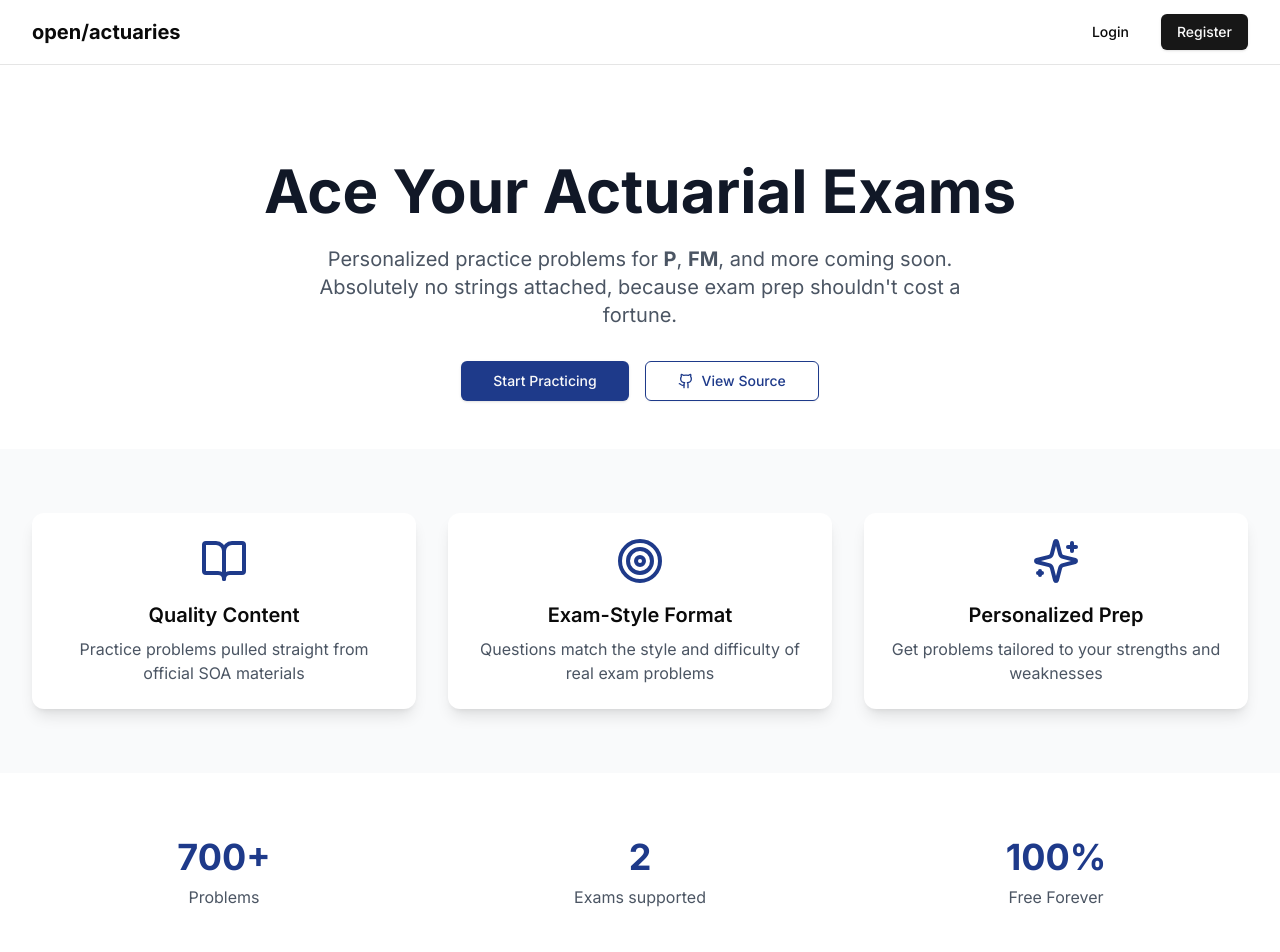
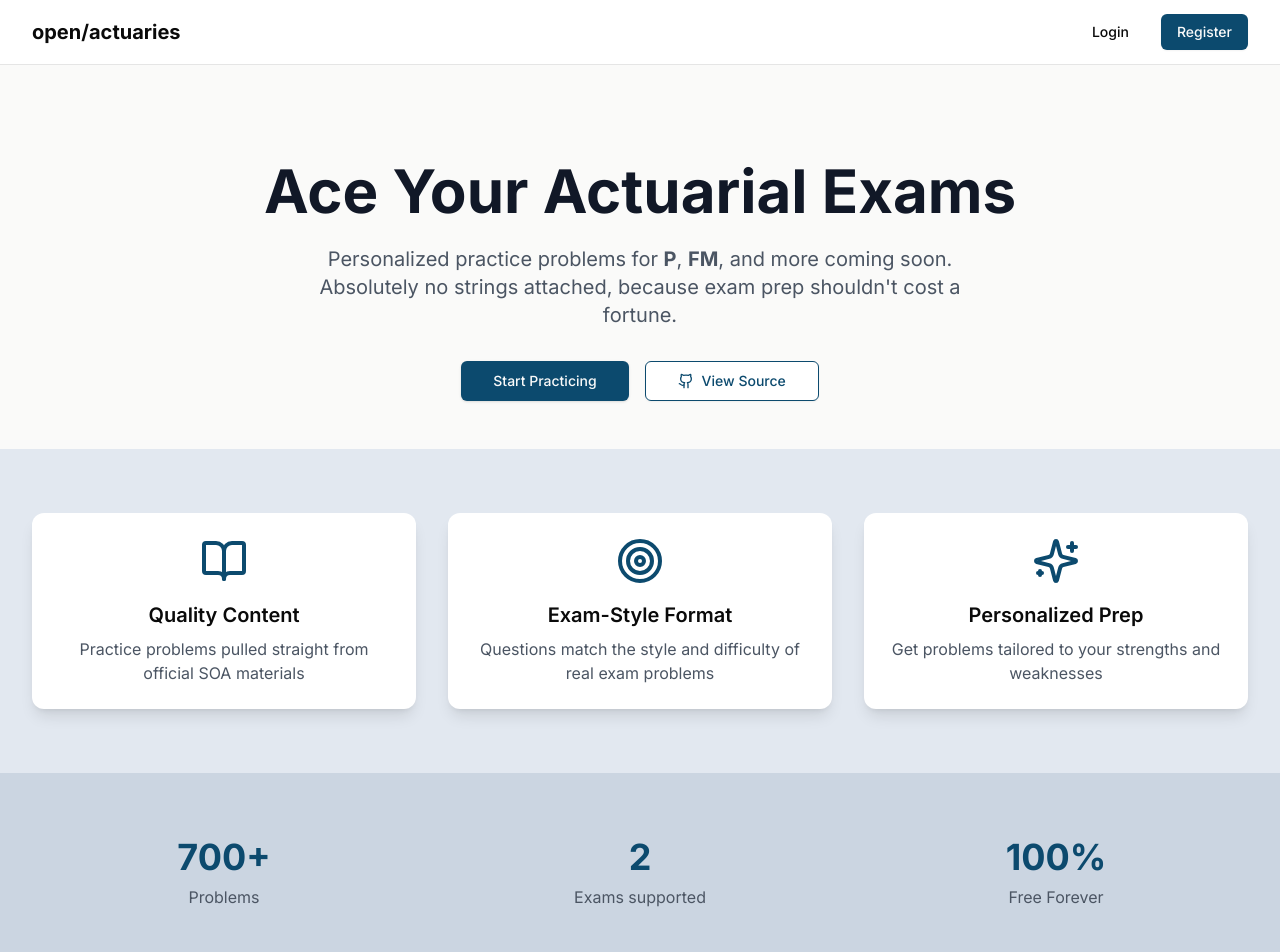
Before and after one commit to kleithegreat/openactuaries, a Next.js app in the folder web/: page / in a window 1280 px wide. Shown: the top 952 px of the page. Built offline with nearby package versions, Linux system fonts and the light colour scheme; no server answers.

Commit message:
update styling

```diff
--- a/web/src/app/page.tsx
+++ b/web/src/app/page.tsx
@@ -21,7 +21,7 @@
   };
 
   return (
-    <div className="min-h-screen bg-white">
+    <div className="min-h-screen bg-stone-50">
       <div className="relative overflow-hidden">
         <div className="max-w-7xl mx-auto px-4 sm:px-6 lg:px-8">
           <div className="pt-16 pb-8 sm:pt-24 sm:pb-12">
@@ -35,7 +35,7 @@
               <div className="flex justify-center gap-4">
                 <Button
                   size="lg"
-                  className="bg-blue-900 hover:bg-blue-800"
+                  className="bg-sky-900 hover:bg-sky-900"
                   onClick={handleStartPracticing}
                 >
                   Start Practicing
@@ -45,7 +45,7 @@
                   target="_blank"
                   rel="noopener noreferrer"
                 >
-                  <Button size="lg" variant="outline" className="gap-2 border-blue-900 text-blue-900 hover:bg-blue-50">
+                  <Button size="lg" variant="outline" className="gap-2 border-sky-900 text-sky-900 hover:bg-sky-50">
                     <Github className="h-5 w-5" />
                     View Source
                   </Button>
@@ -56,13 +56,13 @@
         </div>
       </div>
 
-      <div className="py-16 bg-gray-50">
+      <div className="py-16 bg-slate-200">
         <div className="max-w-7xl mx-auto px-4 sm:px-6 lg:px-8">
           <div className="grid grid-cols-1 md:grid-cols-3 gap-8">
             <Card className="border-0 shadow-lg">
               <CardContent className="pt-6">
                 <div className="flex flex-col items-center text-center">
-                  <BookOpen className="h-12 w-12 text-blue-900 mb-4" />
+                  <BookOpen className="h-12 w-12 text-sky-900 mb-4" />
                   <h3 className="text-xl font-semibold mb-2">Quality Content</h3>
                   <p className="text-gray-600">
                     Practice problems pulled straight from official SOA materials
@@ -73,7 +73,7 @@
             <Card className="border-0 shadow-lg">
               <CardContent className="pt-6">
                 <div className="flex flex-col items-center text-center">
-                  <Target className="h-12 w-12 text-blue-900 mb-4" />
+                  <Target className="h-12 w-12 text-sky-900 mb-4" />
                   <h3 className="text-xl font-semibold mb-2">Exam-Style Format</h3>
                   <p className="text-gray-600">
                     Questions match the style and difficulty of real exam problems
@@ -84,7 +84,7 @@
             <Card className="border-0 shadow-lg">
               <CardContent className="pt-6">
                 <div className="flex flex-col items-center text-center">
-                  <Sparkles className="h-12 w-12 text-blue-900 mb-4" />
+                  <Sparkles className="h-12 w-12 text-sky-900 mb-4" />
                   <h3 className="text-xl font-semibold mb-2">Personalized Prep</h3>
                   <p className="text-gray-600">
                     Get problems tailored to your strengths and weaknesses
@@ -96,26 +96,26 @@
         </div>
       </div>
 
-      <div className="py-16">
+      <div className="py-16 bg-slate-300">
         <div className="max-w-7xl mx-auto px-4 sm:px-6 lg:px-8">
           <div className="grid grid-cols-1 md:grid-cols-3 gap-8 text-center">
             <div>
-              <div className="text-4xl font-bold text-blue-900 mb-2">700+</div>
+              <div className="text-4xl font-bold text-sky-900 mb-2">700+</div>
               <div className="text-gray-600">Problems</div>
             </div>
             <div>
-              <div className="text-4xl font-bold text-blue-900 mb-2">2</div>
+              <div className="text-4xl font-bold text-sky-900 mb-2">2</div>
               <div className="text-gray-600">Exams supported</div>
             </div>
             <div>
-              <div className="text-4xl font-bold text-blue-900 mb-2">100%</div>
+              <div className="text-4xl font-bold text-sky-900 mb-2">100%</div>
               <div className="text-gray-600">Free Forever</div>
             </div>
           </div>
         </div>
       </div>
 
-      <footer className="bg-gray-900 py-8">
+      <footer className="bg-sky-950 py-8">
         <div className="max-w-7xl mx-auto px-4 sm:px-6 lg:px-8">
           <div className="flex justify-center items-center gap-4">
             <a
--- a/web/src/app/questions/page.tsx
+++ b/web/src/app/questions/page.tsx
@@ -367,12 +367,7 @@
                     <DrawerTitle>Explanation</DrawerTitle>
                   </DrawerHeader>
                   <div className="p-6 prose max-w-none h-[500px] overflow-auto">
-                    {serializedExplanation && (
-                      <MDXRemote
-                        key={currentProblem.id} // Add key to force re-render
-                        {...serializedExplanation}
-                      />
-                    )}
+                    {serializedExplanation && (<MDXRemote{...serializedExplanation}/>)}
                   </div>
                 </div>
               </DrawerContent>
--- a/web/src/components/Navbar.tsx
+++ b/web/src/components/Navbar.tsx
@@ -36,7 +36,7 @@
                   <Button variant="ghost">Login</Button>
                 </Link>
                 <Link href="/register">
-                  <Button>Register</Button>
+                  <Button variant="sky">Register</Button>
                 </Link>
               </>
             )}
--- a/web/src/components/ui/button.tsx
+++ b/web/src/components/ui/button.tsx
@@ -19,6 +19,7 @@
           "bg-secondary text-secondary-foreground shadow-sm hover:bg-secondary/80",
         ghost: "hover:bg-accent hover:text-accent-foreground",
         link: "text-primary underline-offset-4 hover:underline",
+        sky: "bg-sky-900 text-primary-foreground shadow-sm hover:bg-sky-950",
       },
       size: {
         default: "h-9 px-4 py-2",
```
